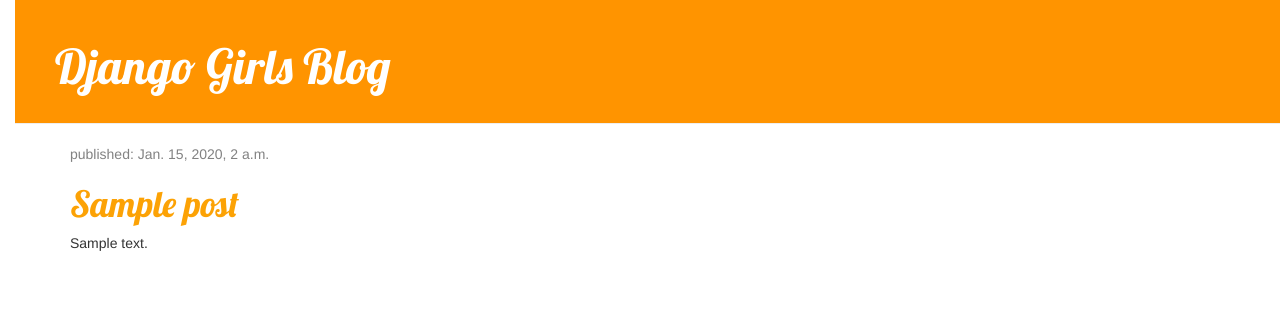
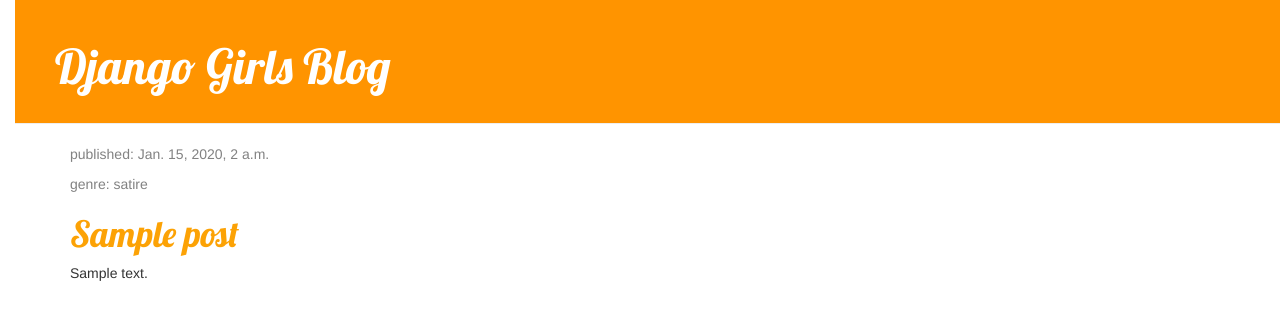
Before and after one commit to cldeluna/djangogirls, a Django app: template blog/templates/blog/post_list.html in a window 1280 px wide. Shown: the top 320 px of the page. Run offline with Django 3.2, Linux system fonts and the light colour scheme; the template is opened without the code that fills it: values that come from a table or form of the project are taken from there, others are empty; tables that the repository leaves empty hold one stand-in row (values such as "Sample post"); some libraries are stand-ins or nearby versions.

Commit message:
Second commit with more Jinja2

```diff
--- a/blog/templates/blog/post_list.html
+++ b/blog/templates/blog/post_list.html
@@ -26,6 +26,7 @@
         <div class="post">
           <div class="date">
             <p>published: {{ post.published_date }}</p>
+            <p>genre: {{ post.genre }}</p>
           </div>
           <h1><a href="">{{ post.title }}</a></h1>
           <p>{{ post.text|linebreaksbr }}</p>
```
